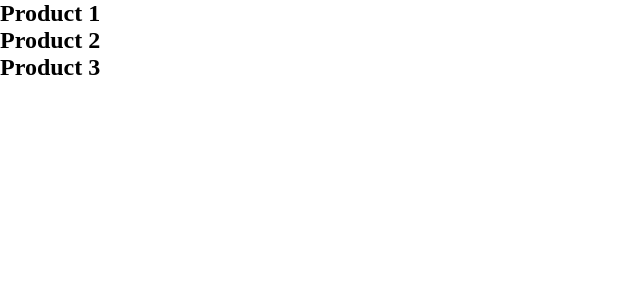
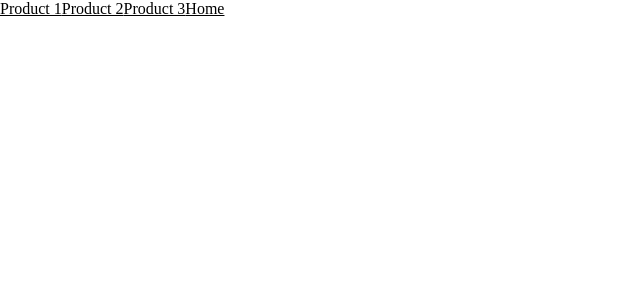
Before and after one commit to ahmedsomaa/nextjs-course, a Next.js app in the folder routing/: page /product in a window 1280 px wide. Shown: the top 300 px of the page, without its empty margins (0-640 px from the left). Built offline with nearby package versions, Linux system fonts and the light colour scheme.

Commit message:
add link component navigation example

```diff
--- a/routing/pages/product/index.js
+++ b/routing/pages/product/index.js
@@ -1,9 +1,20 @@
+import Link from "next/link";
+
 export default function ProductList() {
   return (
-    <>
-      <h2>Product 1</h2>
-      <h2>Product 2</h2>
-      <h2>Product 3</h2>
-    </>
+    <div>
+      <Link legacyBehavior href="/product/1">
+        <a>Product 1</a>
+      </Link>
+      <Link legacyBehavior href="/product/2">
+        <a>Product 2</a>
+      </Link>
+      <Link legacyBehavior href="/product/3">
+        <a>Product 3</a>
+      </Link>
+      <Link legacyBehavior href="/">
+        <a>Home</a>
+      </Link>
+    </div>
   );
 }
--- a/routing/styles/globals.css
+++ b/routing/styles/globals.css
@@ -91,7 +91,7 @@
 
 a {
   color: inherit;
-  text-decoration: none;
+  text-decoration: underline;
 }
 
 @media (prefers-color-scheme: dark) {
```
Also changed, not shown: routing/pages/index.js (+14 -1 lines).
